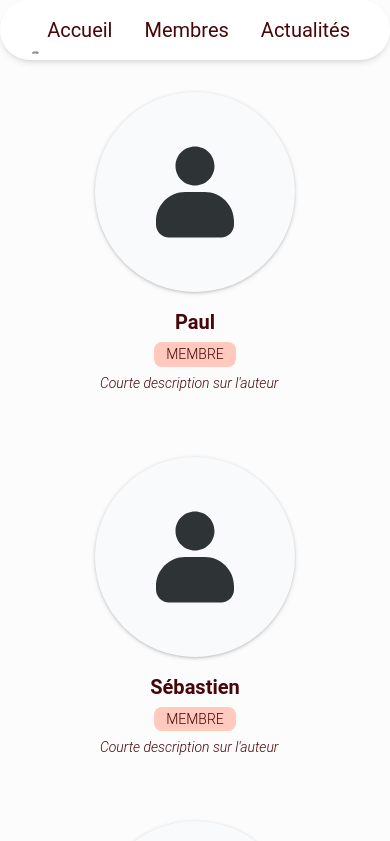
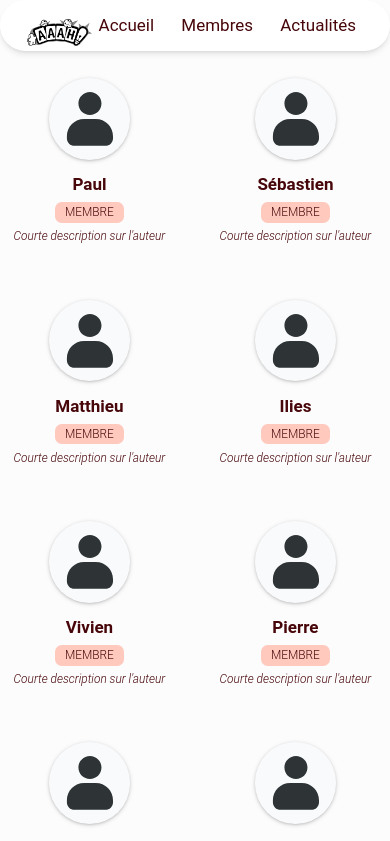
Before and after one commit to Ezazhel/aaah, a React (Vite) app: page /aaah/members in a window 390 px wide. Shown: the top 841 px of the page. Built offline with nearby package versions, Linux system fonts and the light colour scheme.

Commit message:
feat: add css font-size when mobile, smaller text is more readable

```diff
--- a/src/features/authors/AuthorsCard.tsx
+++ b/src/features/authors/AuthorsCard.tsx
@@ -10,9 +10,11 @@ const AuthorsCard = (props: AuthorsCarProp) => {
   return (
     <li className={'list-none text-center'}>
       <div
-        className={'w-50 h-50 overflow-hidden p-12 bg-gray-50 shadow drop-shadow-sm rounded-full'}
+        className={
+          'max-w-24 max-h-24 md:max-w-50 md:max-h-50 md:p-8 mx-auto overflow-hidden bg-gray-50 shadow drop-shadow-sm rounded-full'
+        }
       >
-        <img alt={'avatar'} src={avatar}></img>
+        <img className={'scale-75 md:scale-100'} alt={'avatar'} src={avatar}></img>
       </div>
       <div>
         <div className={'first-letter:uppercase text-xl font-bold pt-4'}>{props.name}</div>
--- a/src/index.css
+++ b/src/index.css
@@ -9,6 +9,12 @@
 
 body {
     background-color: hsl(317, 35%, 99%);
+}
+
+@media screen and (max-width: 480px){
+    html {
+        font-size: 0.85rem;
+    }
 }
 
 h1, h2, h3, h4, h5, h6 {
--- a/src/pages/Authors.tsx
+++ b/src/pages/Authors.tsx
@@ -45,7 +45,7 @@ const authors = [
 ];
 const Authors = () => {
   return (
-    <ul className={'max-w-7xl mx-auto flex flex-wrap gap-16 justify-center px-4'}>
+    <ul className={'max-w-6xl mx-auto flex flex-wrap gap-16 justify-start px-4'}>
       {authors.map((fullName, index) => (
         <AuthorsCard
           key={index}
```
